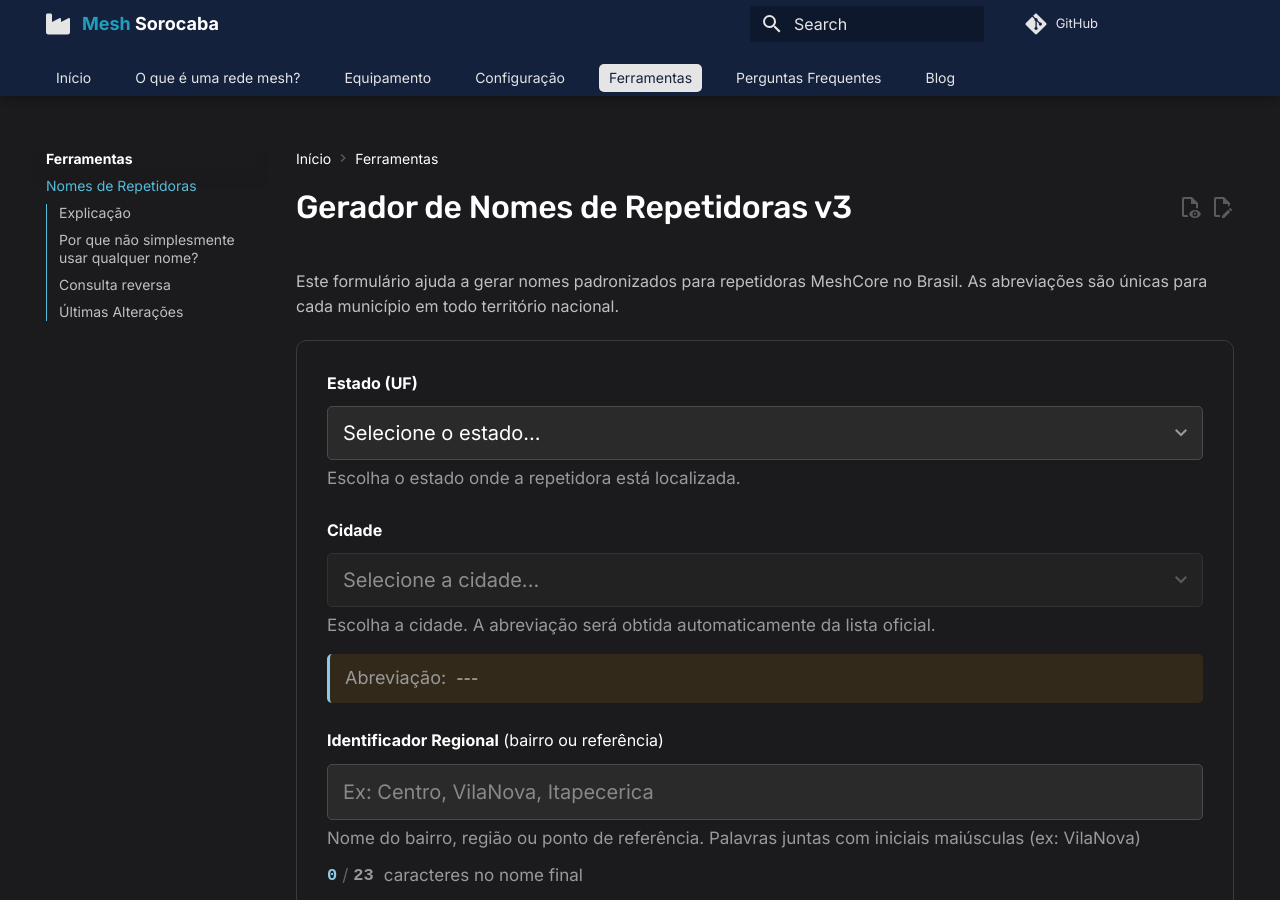
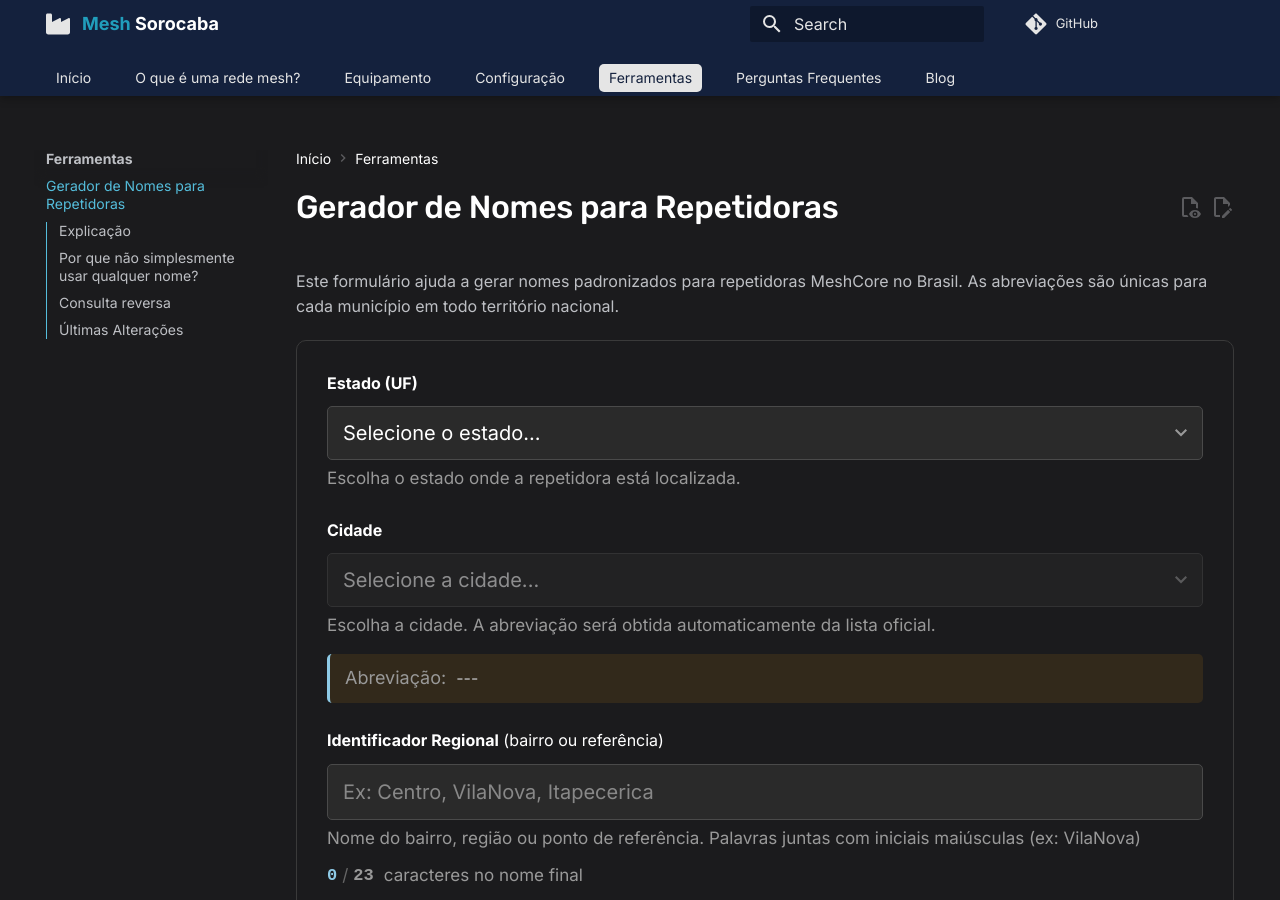
Before and after one commit to MeshSorocaba/meshsorocaba.github.io, an MkDocs documentation site: the page built from docs/ferramentas/nomes-repetidoras.md, in a window 1280 px wide and 900 px high. Built offline with MkDocs 1.6.1 and Material for MkDocs 9.7.7, drawn with Linux system fonts in a browser that asks for light colours; comment, search, counter and statistics services are not loaded.

Commit message:
Adiciona índice da seção Ferramentas e ajusta título da página de nomes

```diff
--- a/docs/ferramentas/nomes-repetidoras.md
+++ b/docs/ferramentas/nomes-repetidoras.md
@@ -1,4 +1,6 @@
-# Gerador de Nomes de Repetidoras v3
+---
+title: Gerador de Nomes para Repetidoras
+---
 
 Este formulário ajuda a gerar nomes padronizados para repetidoras MeshCore no Brasil. As abreviações são únicas para cada município em todo território nacional.
 
--- a/mkdocs.yml
+++ b/mkdocs.yml
@@ -11,6 +11,7 @@
     logo: fontawesome/solid/industry
   favicon: img/favicon.png
   features:
+      - navigation.indexes
       - navigation.tabs
       - navigation.path
       - navigation.tabs.sticky
@@ -34,7 +35,8 @@
       - Temporização e Deduplicação: configuracao/temporizacao-e-deduplicacao.md
     - Modo Observador: configuracao/observers.md
   - Ferramentas:
-    - Nomes de Repetidoras: ferramentas/nomes-repetidoras.md
+    - ferramentas/index.md
+    - Gerador de Nomes para Repetidoras: ferramentas/nomes-repetidoras.md
   - Perguntas Frequentes: perguntas-frequentes.md
   - Blog:
     - blog/index.md
```
Also changed, not shown: docs/ferramentas/index.md (added, +13 -0 lines).
